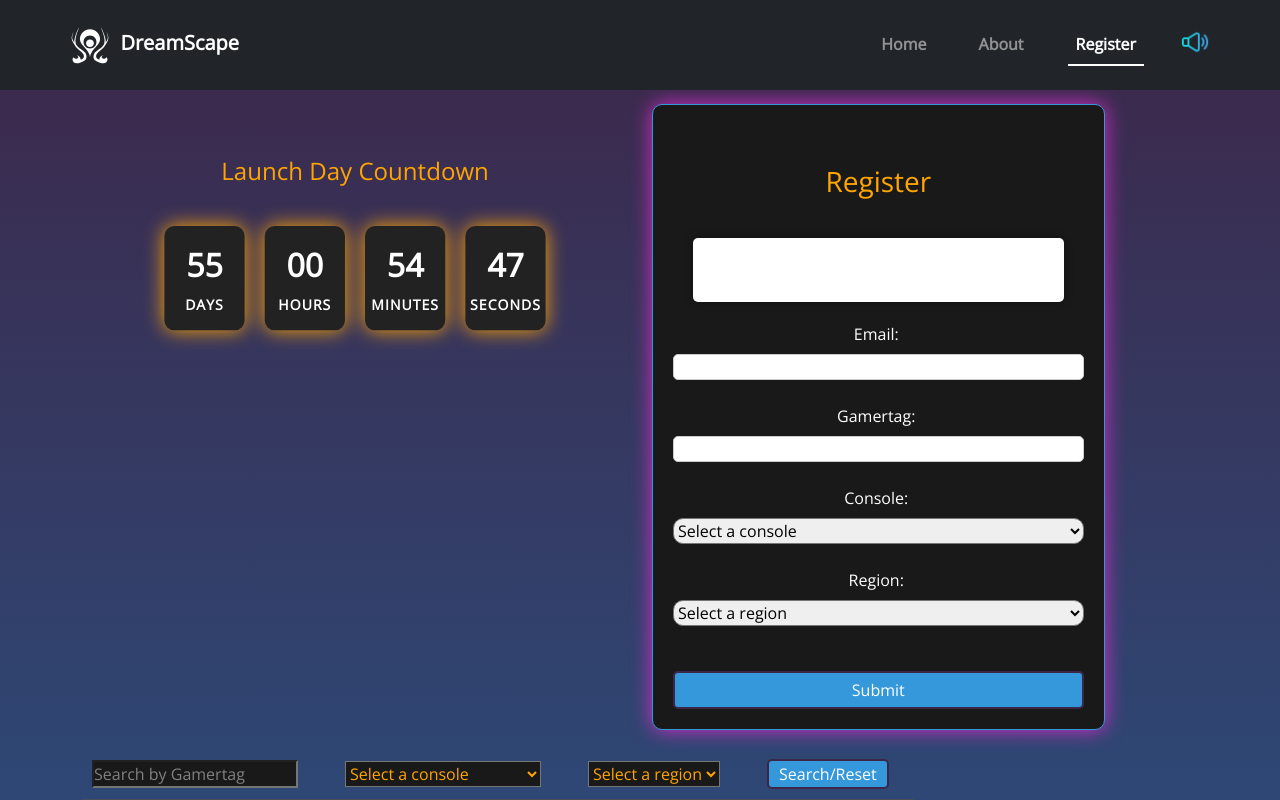
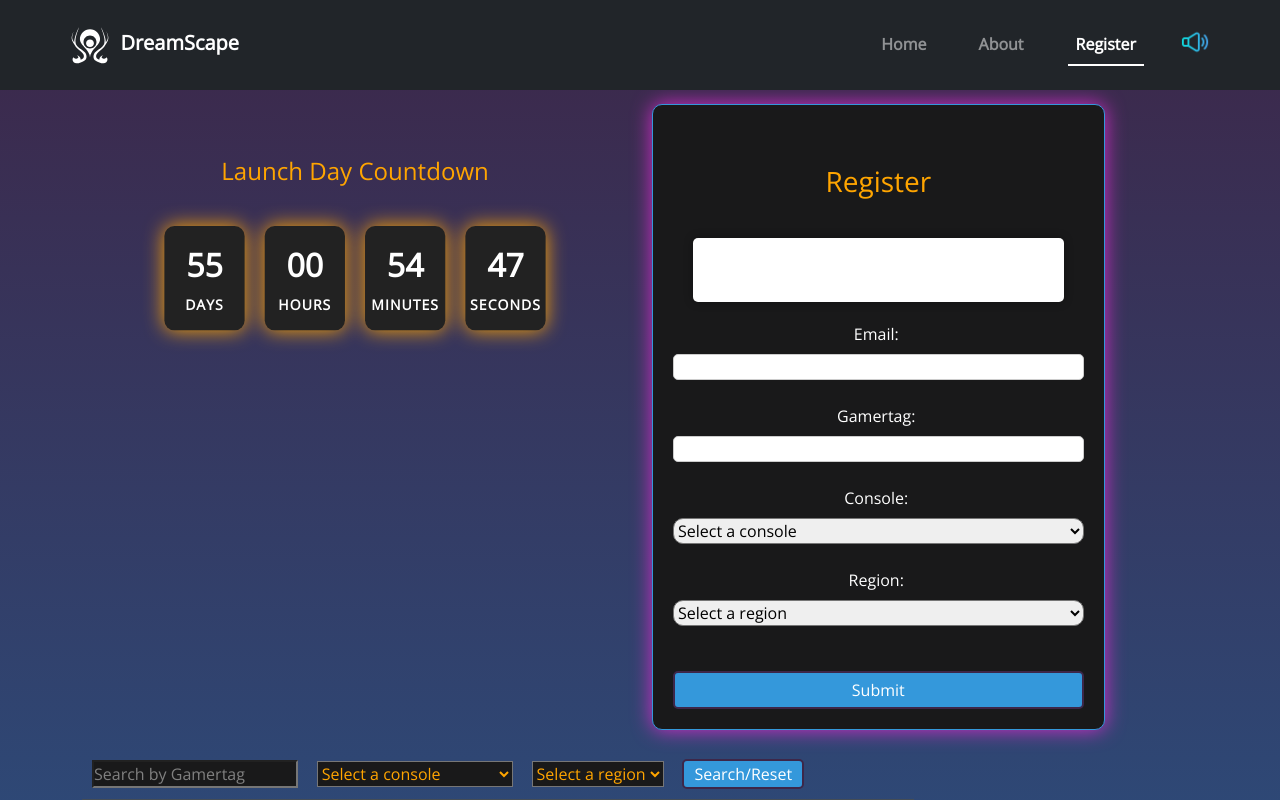
Before and after one commit to Din0saur5/Team-1-phase-2-project, a React (Vite) app: page /sign-up in a window 1280 px wide. Shown: the top 800 px of the page. Built offline with nearby package versions, Linux system fonts and the light colour scheme; data requests are answered from the project's data file.

Commit message:
fix filter style

```diff
--- a/src/components/SearchBar.jsx
+++ b/src/components/SearchBar.jsx
@@ -33,14 +33,14 @@ function SearchBar({handleSearch}) {
   return (
     <form onSubmit={handleSubmit} className="search-bar" value = {controlQuery}>
       <input
-      style={{marginRight:'5%', backgroundColor:'#19191a', color:'#FFA500', borderRadius: 0 }}
+      style={{marginRight:'2%', backgroundColor:'#19191a', color:'#FFA500', borderRadius: 0 }}
         type="text"
         placeholder="Search by Gamertag"
         name="gamertag"
         value={controlQuery.gamertag}
         onChange={handleInputChange}
       />
-       <select style={{marginRight:'5%',backgroundColor:'#19191a', color:'#FFA500',borderRadius: 0}} name="console" value={controlQuery.console} onChange={handleInputChange}>
+       <select style={{marginRight:'2%',backgroundColor:'#19191a', color:'#FFA500',borderRadius: 0}} name="console" value={controlQuery.console} onChange={handleInputChange}>
           <option value="">Select a console</option>
           <option value="Oculus Rift">Oculus Rift</option>
           <option value="PlayStation VR">PlayStation VR</option>
@@ -55,7 +55,7 @@ function SearchBar({handleSearch}) {
           <option value="XREAL Air AR Glasses">XREAL Air AR Glasses</option>
         </select>
 
-      <select style={{marginRight:'5%',backgroundColor:'#19191a', color:'#FFA500',borderRadius: 0}} name="region" value={controlQuery.region} onChange={handleInputChange}>
+      <select style={{marginRight:'2%',backgroundColor:'#19191a', color:'#FFA500',borderRadius: 0}} name="region" value={controlQuery.region} onChange={handleInputChange}>
           <option value="">Select a region</option>
           <option value="Africa">Africa</option>
           <option value="Asia">Asia</option>
```
